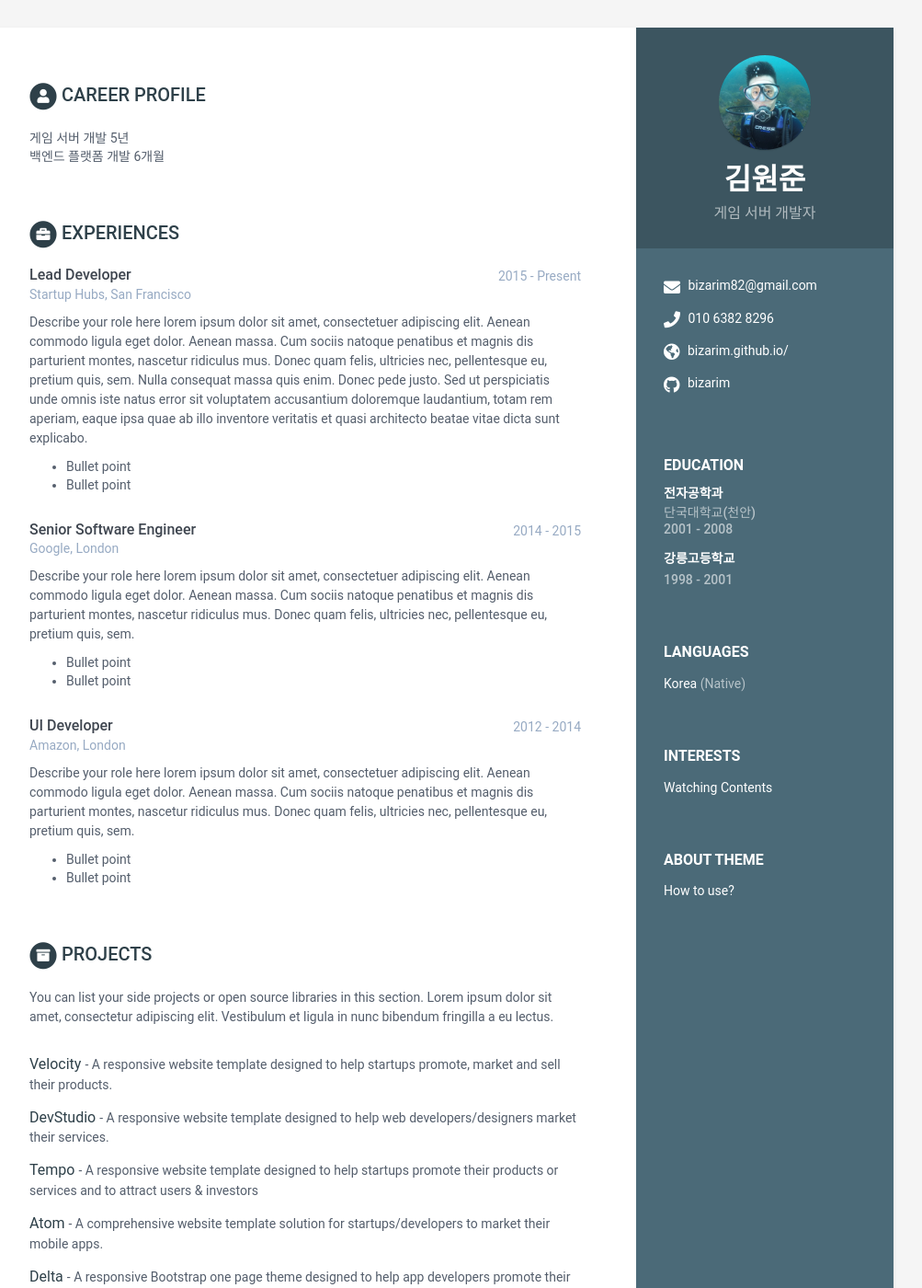
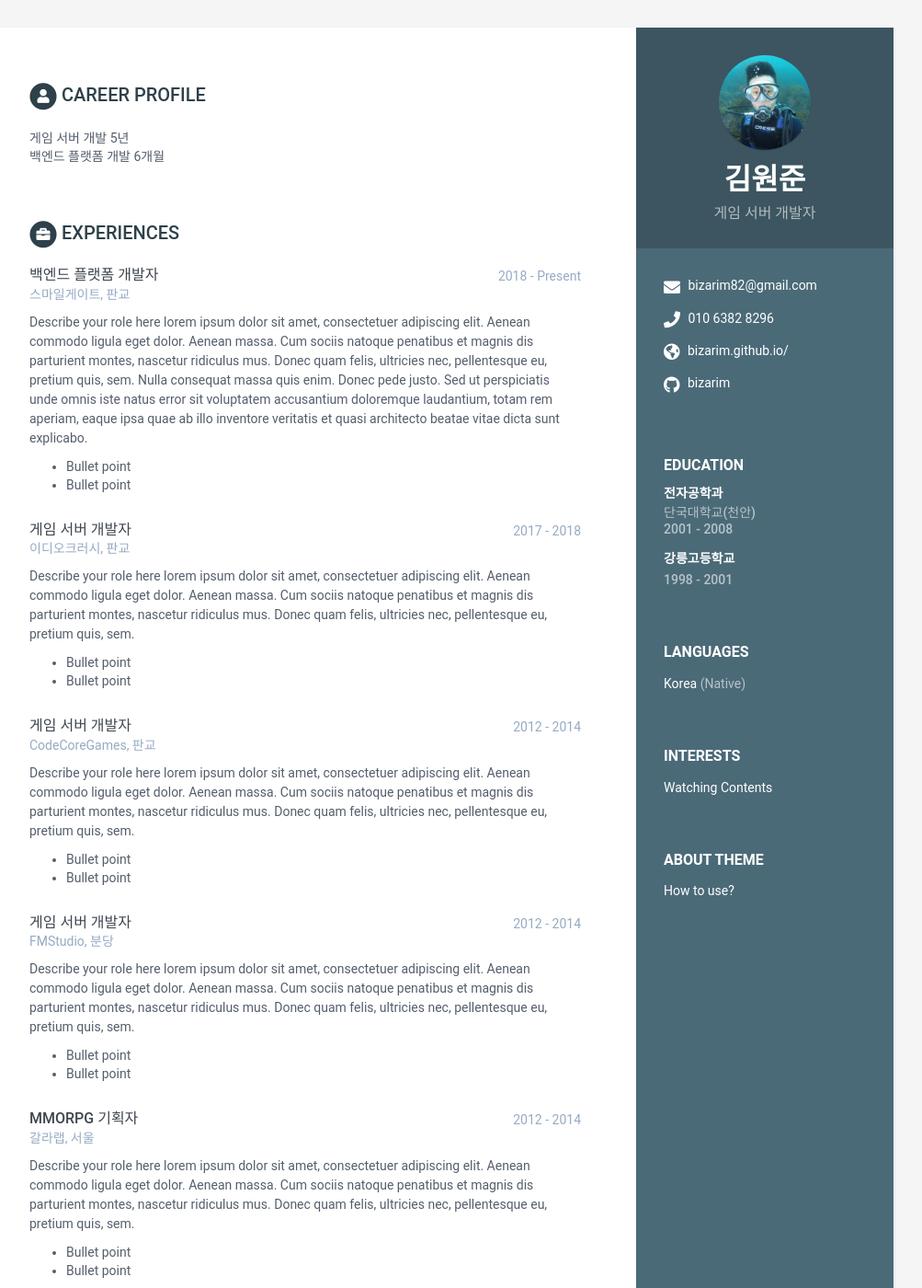
Before and after one commit to bizarim/bizarim.github.io, a Jekyll site: the page built from index.html, in a window 1280 px wide and 1400 px high. Shown: the whole window at 92% size, without its empty margins (168-1171 px from the left). Built offline with Jekyll 4.4.1, drawn with Linux system fonts in a browser that asks for light colours.

Commit message:
Update data.yml

```diff
--- a/_data/data.yml
+++ b/_data/data.yml
@@ -106,9 +106,9 @@ projects:
         tagline: "A responsive Bootstrap one page theme designed to help app developers promote their mobile apps"
 
 experiences:
-    - role: Lead Developer
-      time: 2015 - Present
-      company: Startup Hubs, San Francisco
+    - role: 백엔드 플랫폼 개발자
+      time: 2018 - Present
+      company: 스마일게이트, 판교
       details: |
         Describe your role here lorem ipsum dolor sit amet, consectetuer
         adipiscing elit. Aenean commodo ligula eget dolor. Aenean massa.
@@ -123,9 +123,9 @@ experiences:
           - Bullet point
           - Bullet point
 
-    - role: Senior Software Engineer
-      time: 2014 - 2015
-      company: Google, London
+    - role: 게임 서버 개발자
+      time: 2017 - 2018
+      company: 이디오크러시, 판교
       details: |
         Describe your role here lorem ipsum dolor sit amet, consectetuer
         adipiscing elit. Aenean commodo ligula eget dolor. Aenean massa.
@@ -136,9 +136,9 @@ experiences:
           - Bullet point
           - Bullet point
 
-    - role: UI Developer
+    - role: 게임 서버 개발자
       time: 2012 - 2014
-      company: Amazon, London
+      company: CodeCoreGames, 판교
       details: |
         Describe your role here lorem ipsum dolor sit amet, consectetuer
         adipiscing elit. Aenean commodo ligula eget dolor. Aenean massa.
@@ -149,6 +149,31 @@ experiences:
           - Bullet point
           - Bullet point
 
+    - role: 게임 서버 개발자
+      time: 2012 - 2014
+      company: FMStudio, 분당
+      details: |
+        Describe your role here lorem ipsum dolor sit amet, consectetuer
+        adipiscing elit. Aenean commodo ligula eget dolor. Aenean massa.
+        Cum sociis natoque penatibus et magnis dis parturient montes,
+        nascetur ridiculus mus. Donec quam felis, ultricies nec,
+        pellentesque eu, pretium quis, sem.
+
+          - Bullet point
+          - Bullet point
+
+    - role: MMORPG 기획자
+      time: 2012 - 2014
+      company: 갈라랩, 서울
+      details: |
+        Describe your role here lorem ipsum dolor sit amet, consectetuer
+        adipiscing elit. Aenean commodo ligula eget dolor. Aenean massa.
+        Cum sociis natoque penatibus et magnis dis parturient montes,
+        nascetur ridiculus mus. Donec quam felis, ultricies nec,
+        pellentesque eu, pretium quis, sem.
+
+          - Bullet point
+          - Bullet point
 
 skills:
     title: Skills &amp; Proficiency
```
